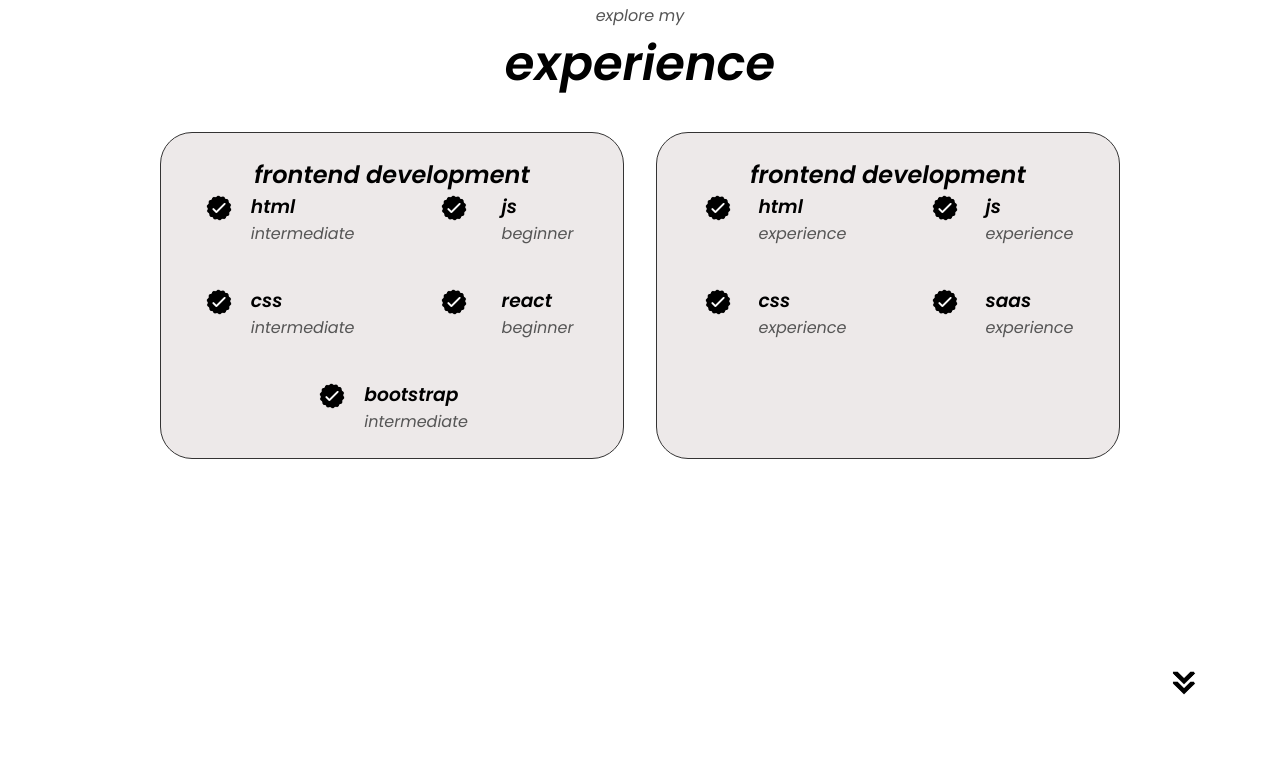
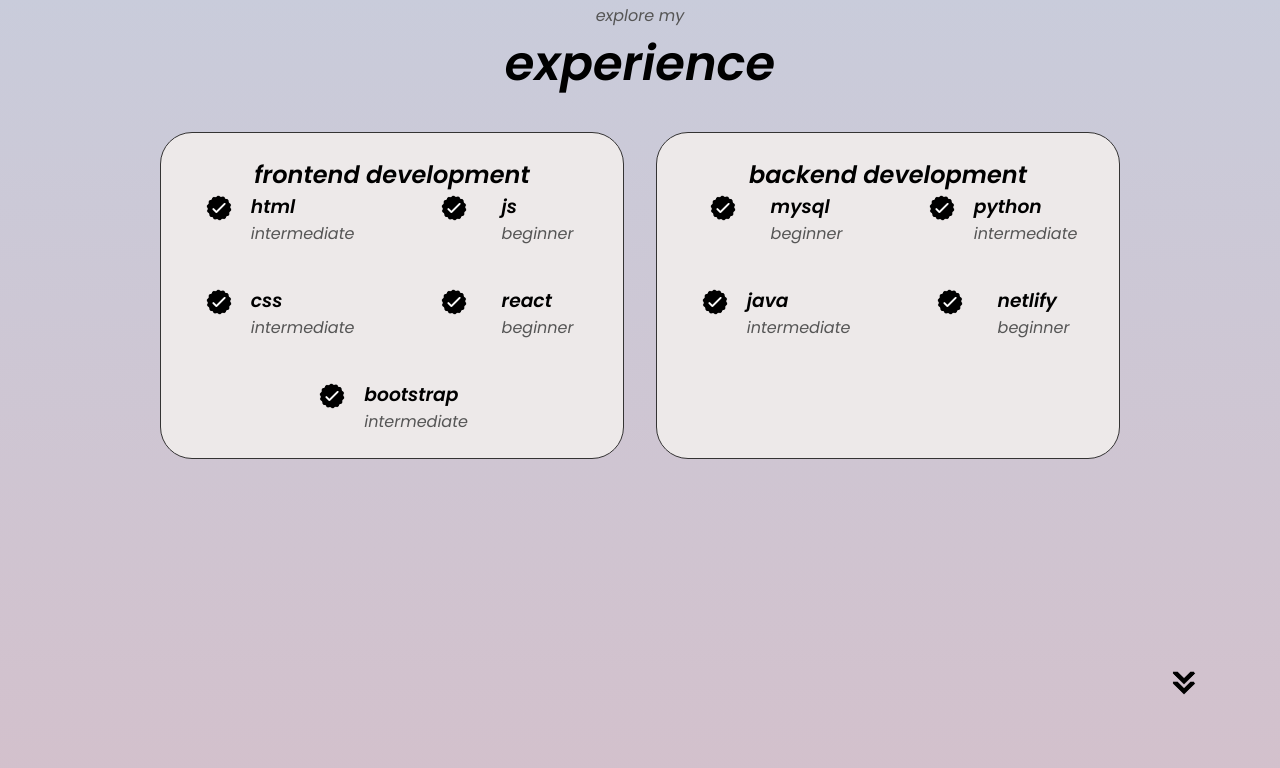
Before and after one commit to yeswanth6463/html_css_js_portfolio, a plain HTML site: page index.html in a window 1280 px wide. Shown: the part 1693-2461 px from the top of the page. Drawn offline with Linux system fonts and the light colour scheme; a script that the page names is missing.

Commit message:
finished

```diff
--- a/index.html
+++ b/index.html
@@ -96,7 +96,7 @@
         </div>
         <img src="./assets/arrow.png" alt="arrow icon"
         class="icon arrow"
-        onclick="location.href='./#experience'"/>
+        onclick="location.href='#experience'"/>
     </section>
     <section id = "experience">
         <p class="section_text_p1">explore my</p>
@@ -159,7 +159,7 @@
 
                 </div>
                 <div class="details-container">
-                    <h2 class="experirnce-sub-title">frontend development</h2>
+                    <h2 class="experirnce-sub-title">backend development</h2>
                     <div class="article-container">
                         <article>
                             <img
@@ -167,8 +167,8 @@
                             alt="experience icon"
                             class="icon"/>
                             <div>
-                                <h3>html</h3>
-                                <p>experience</p>
+                                <h3>mysql</h3>
+                                <p>beginner</p>
                             </div>
                         </article>
                         <article>
@@ -177,8 +177,8 @@
                             alt="experience icon"
                             class="icon"/>
                             <div>
-                                <h3>js</h3>
-                                <p>experience</p>
+                                <h3>python</h3>
+                                <p>intermediate</p>
                             </div>
                         </article>   <article>
                             <img
@@ -186,8 +186,8 @@
                             alt="experience icon"
                             class="icon"/>
                             <div>
-                                <h3>css</h3>
-                                <p>experience</p>
+                                <h3>java</h3>
+                                <p>intermediate</p>
                             </div>
                         </article>   <article>
                             <img
@@ -195,8 +195,8 @@
                             alt="experience icon"
                             class="icon"/>
                             <div>
-                                <h3>saas</h3>
-                                <p>experience</p>
+                                <h3>netlify</h3>
+                                <p>beginner</p>
                             </div>
                         </article>
                     </div>
@@ -205,7 +205,7 @@
         </div>
         <img src="./assets/arrow.png" alt="arrow icon"
         class="icon arrow"
-        onclick="location.href='./#projects'"/>
+        onclick="location.href='#projects'"/>
 
     </section>
     <section id="projects">
@@ -274,7 +274,7 @@
     </div>
         <img src="./assets/arrow.png" alt="arrow icon"
         class="icon arrow"
-        onclick="location.href='./#projects'"/>
+        onclick="location.href='#contact'"/>
     </section>
     <section id="contact">
         <p class="section_text_p1">get in touch</p>
--- a/style.css
+++ b/style.css
@@ -9,6 +9,10 @@
 }
 body{
     font-family: "poppins",sans-serif;
+    background: linear-gradient(rgba(7, 168, 243, 0.3),rgba(222, 8, 8, 0.4));
+    background-size: cover;
+    background-position: fixed;
+    flex-direction: column;
 }
 html{
     scroll-behavior: smooth;
@@ -418,5 +422,5 @@
 }
 
 footer p{
-    text-align: center;
+    text-align: ;
 }
```
